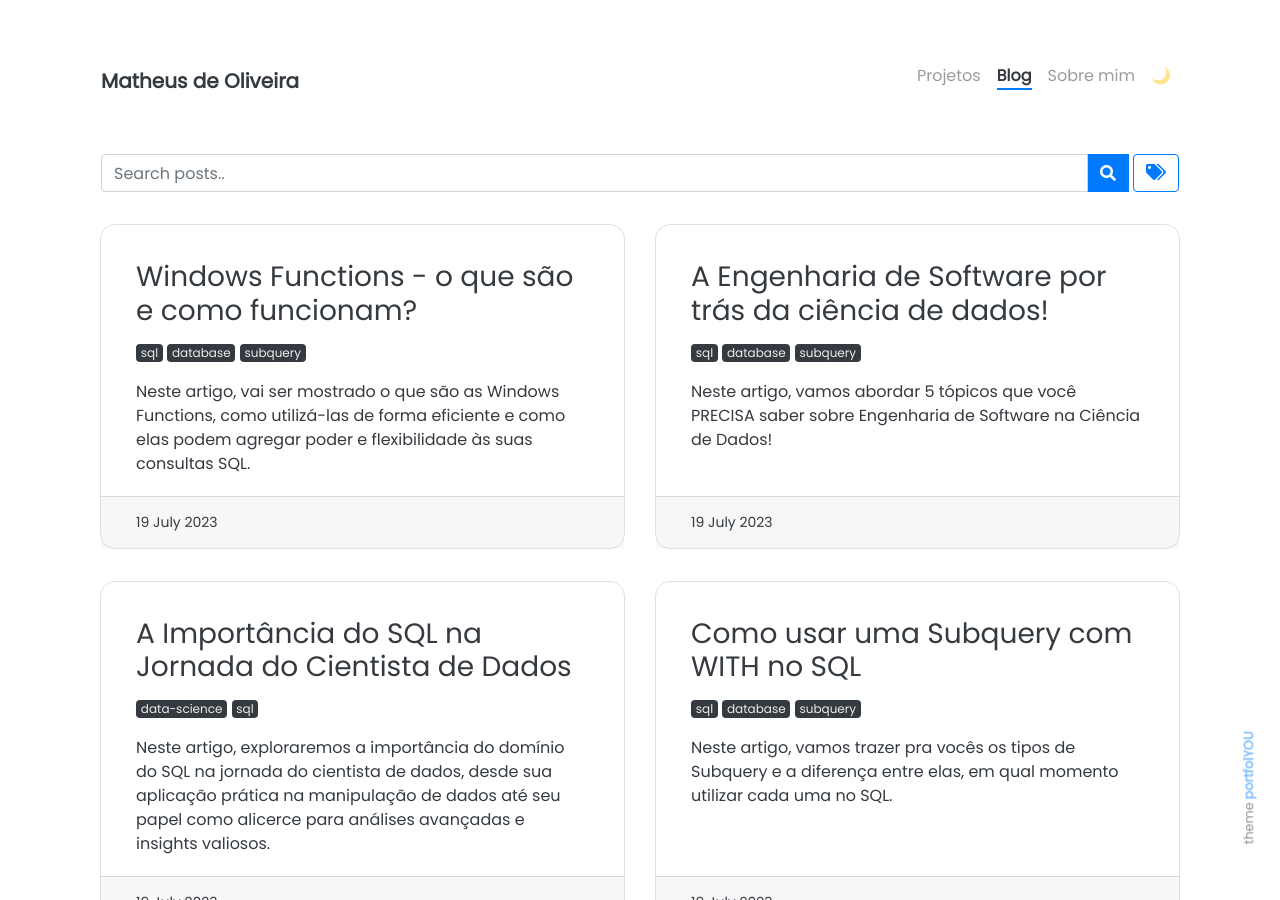
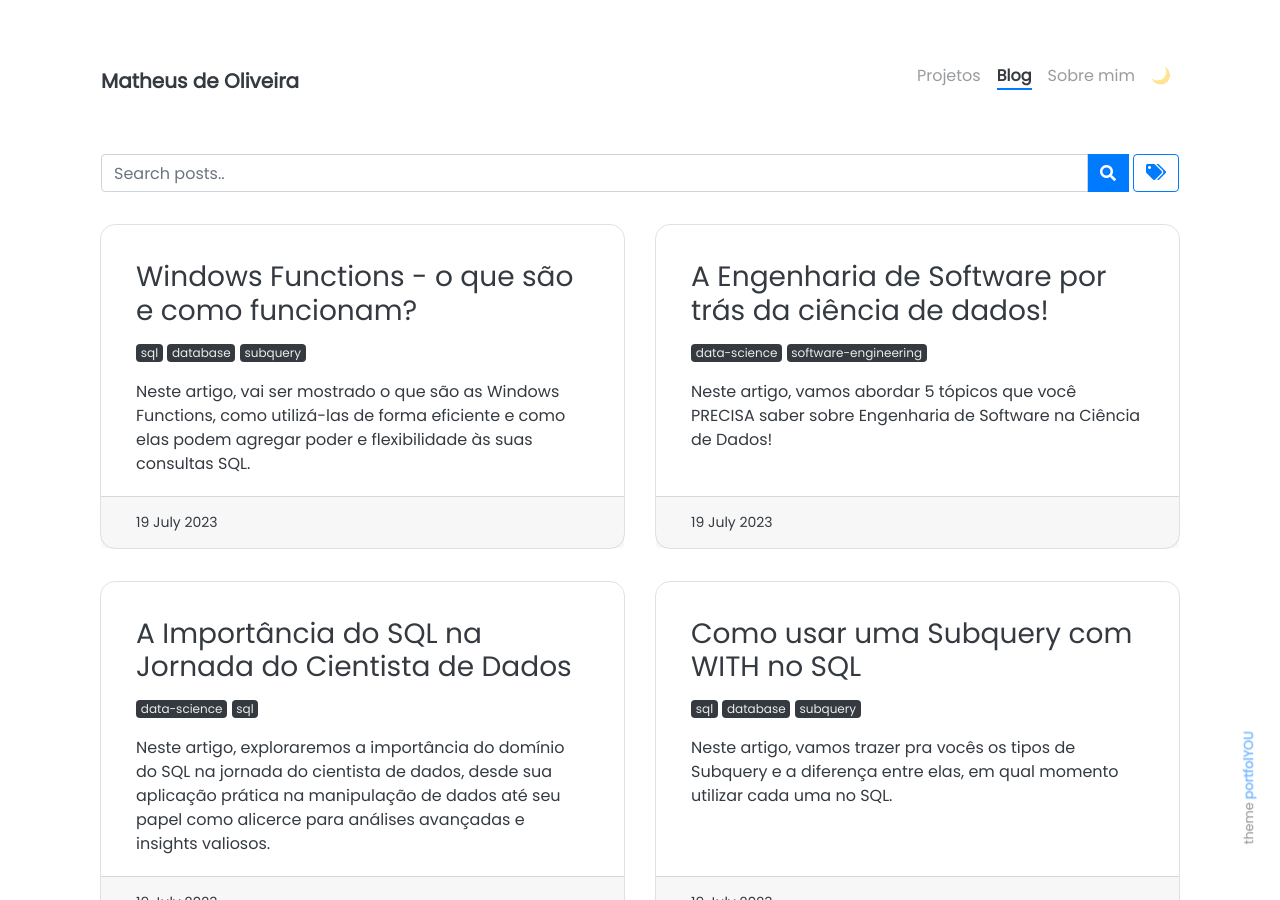
Before and after one commit to mathdeoliveira/mathdeoliveira.github.io, a Jekyll site: the page built from pages/blog.html, in a window 1280 px wide and 900 px high. Built offline with Jekyll 4.4.1, drawn with Linux system fonts in a browser that asks for light colours; nearby versions of some CDN libraries; comment, search, counter and statistics services are not loaded.

Commit message:
Update 2023-07-26-engenharia-software-para-ds.md

```diff
--- a/_posts/2023-07-26-engenharia-software-para-ds.md
+++ b/_posts/2023-07-26-engenharia-software-para-ds.md
@@ -3,7 +3,7 @@ title: A Engenharia de Software por trás da ciência de dados!
 layout: post
 date: 2023-07-19
 image: https://i.imgur.com/TCrZWDp.jpg
-tags: [sql, database, subquery]
+tags: [data-science, software-engineering]
 comments: true
 description: Neste artigo, vamos abordar 5 tópicos que você PRECISA saber sobre Engenharia de Software na Ciência de Dados!
 ---
```
